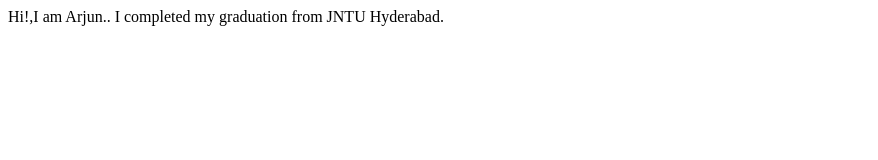
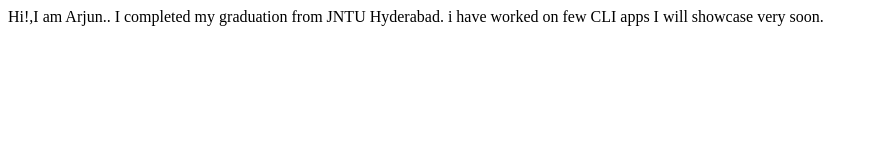
Before and after one commit to Arjun-235/Arjun-website, a plain HTML site: page Index.html in a window 1280 px wide. Shown: the whole page, without its empty margins (0-878 px from the left). Drawn offline with Linux system fonts and the light colour scheme.

Commit message:
update-details of projects

```diff
--- a/Index.html
+++ b/Index.html
@@ -9,5 +9,6 @@
 <body>
     Hi!,I am Arjun..
     I completed my graduation from JNTU Hyderabad.
+    i have worked on few CLI apps I will showcase very soon.
 </body>
 </html>
```
